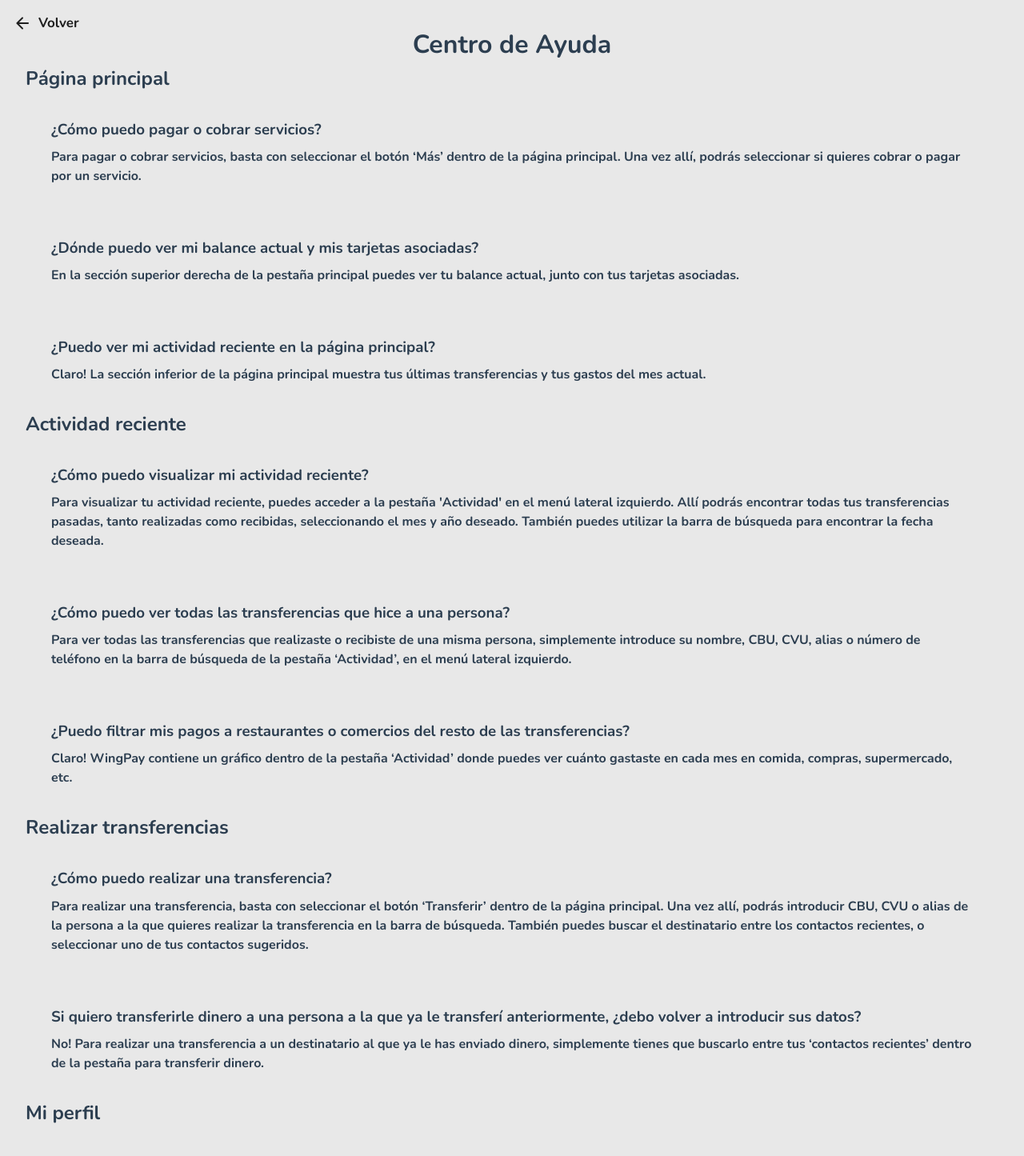
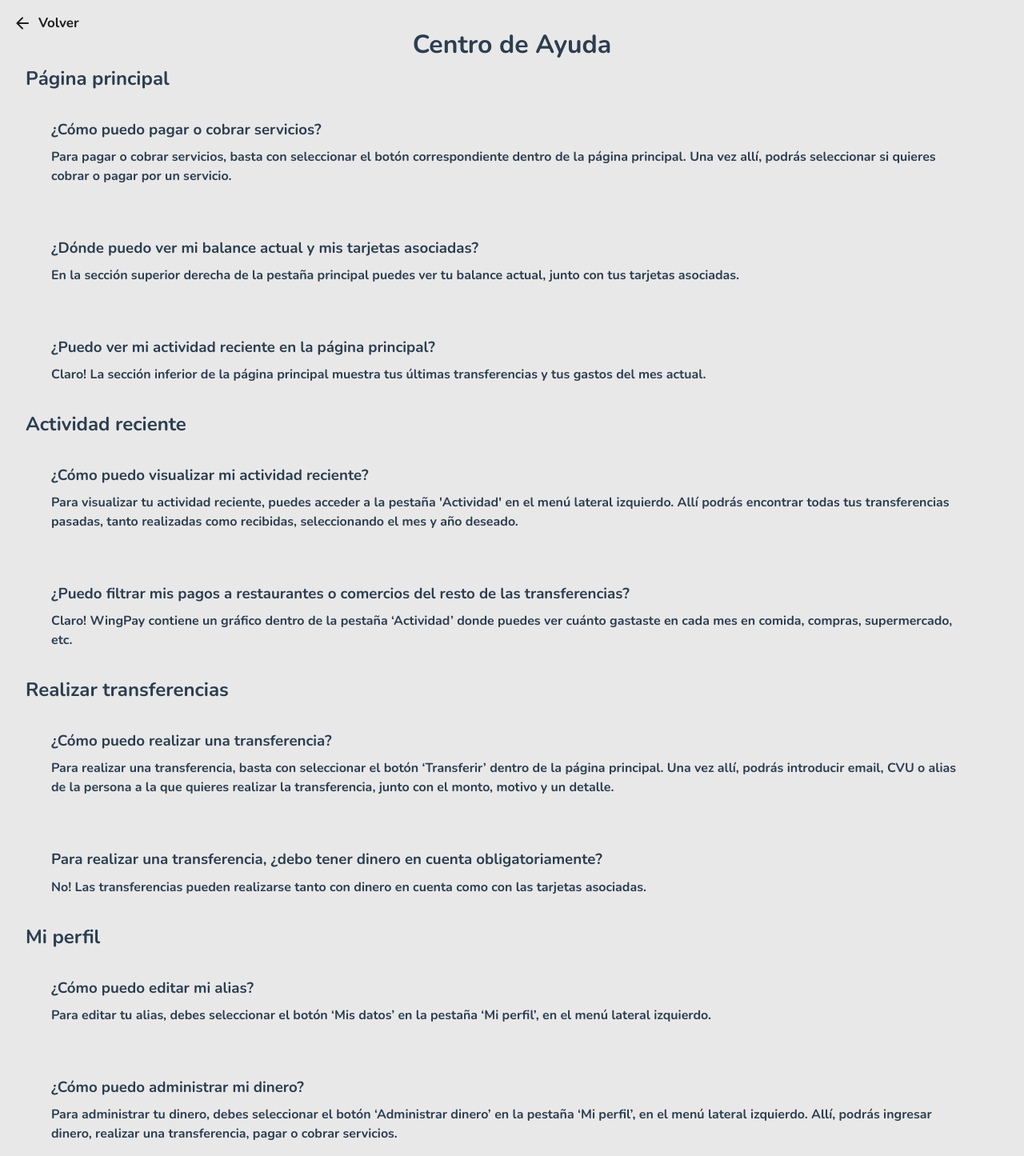
Before and after one commit to Lchiossone2004/TP_HCI, a Vue app in the folder tp-hci-g3/: page /help in a window 1280 px wide. Shown: the top 1445 px of the page at 80% size. Built offline with nearby package versions, Linux system fonts and the light colour scheme.

Commit message:
help pages

```diff
--- a/tp-hci-g3/src/components/ProfileInfo.vue
+++ b/tp-hci-g3/src/components/ProfileInfo.vue
@@ -2,7 +2,7 @@
   <div class="profile-container">
     <div class="profile-header">
       <button class="edit-btn" @click="$emit('edit')">
-        Editar perfil
+        Mis datos
       </button>
     </div>
 
--- a/tp-hci-g3/src/pages/help/HelpInfoActivity.vue
+++ b/tp-hci-g3/src/pages/help/HelpInfoActivity.vue
@@ -6,16 +6,7 @@
         </h3>
 
         <h4 class="ans">
-            Para visualizar tu actividad reciente, puedes acceder a la pestaña 'Actividad' en el menú lateral izquierdo. Allí podrás encontrar todas tus transferencias pasadas, tanto realizadas como recibidas, seleccionando el mes y año deseado. También puedes utilizar la barra de búsqueda para encontrar la fecha deseada.
-        </h4>
-    </div>
-    <div class="faq">
-        <h3>
-            ¿Cómo puedo ver todas las transferencias que hice a una persona?
-        </h3>
-
-        <h4 class="ans">
-            Para ver todas las transferencias que realizaste o recibiste de una misma persona, simplemente introduce su nombre, CBU, CVU, alias o número de teléfono en la barra de búsqueda de la pestaña ‘Actividad’, en el menú lateral izquierdo.
+            Para visualizar tu actividad reciente, puedes acceder a la pestaña 'Actividad' en el menú lateral izquierdo. Allí podrás encontrar todas tus transferencias pasadas, tanto realizadas como recibidas, seleccionando el mes y año deseado.
         </h4>
     </div>
     <div class="faq">
--- a/tp-hci-g3/src/pages/help/HelpInfoHomePage.vue
+++ b/tp-hci-g3/src/pages/help/HelpInfoHomePage.vue
@@ -6,7 +6,7 @@
         </h3>
 
         <h4 class="ans">
-            Para pagar o cobrar servicios, basta con seleccionar el botón ‘Más’ dentro de la página principal. Una vez allí, podrás seleccionar si quieres cobrar o pagar por un servicio.
+            Para pagar o cobrar servicios, basta con seleccionar el botón correspondiente dentro de la página principal. Una vez allí, podrás seleccionar si quieres cobrar o pagar por un servicio.
         </h4>
     </div>
     <div class="faq">
--- a/tp-hci-g3/src/pages/help/HelpInfoLoginAndRegister.vue
+++ b/tp-hci-g3/src/pages/help/HelpInfoLoginAndRegister.vue
@@ -6,7 +6,7 @@
         </h3>
 
         <h4 class="ans">
-            Puede restablecerse desde la pantalla de inicio de sesión, haciendo clic en '¿Olvidaste tu contraseña?', ingresando el correo y siguiendo los pasos para crear una nueva contraseña.
+            Puede restablecerse desde la pantalla de inicio de sesión, haciendo clic en '¿Olvidó su contraseña?', ingresando el correo y siguiendo los pasos para crear una nueva contraseña.
         </h4>
     </div>
     <div class="faq">
--- a/tp-hci-g3/src/pages/help/HelpInfoProfile.vue
+++ b/tp-hci-g3/src/pages/help/HelpInfoProfile.vue
@@ -2,11 +2,11 @@
     <div>
         <div class="faq">
         <h3>
-            ¿Cómo puedo editar los datos de mi perfil?
+            ¿Cómo puedo editar mi alias?
         </h3>
 
         <h4 class="ans">
-            Para editar los datos de tu perfil, debes seleccionar el botón ‘Editar perfil’ en la pestaña ‘Mi perfil’, en el menú lateral izquierdo.
+            Para editar tu alias, debes seleccionar el botón ‘Mis datos’ en la pestaña ‘Mi perfil’, en el menú lateral izquierdo.
         </h4>
     </div>
     <div class="faq">
--- a/tp-hci-g3/src/pages/help/HelpInfoTransfer.vue
+++ b/tp-hci-g3/src/pages/help/HelpInfoTransfer.vue
@@ -6,16 +6,16 @@
         </h3>
 
         <h4 class="ans">
-            Para realizar una transferencia, basta con seleccionar el botón ‘Transferir’ dentro de la página principal. Una vez allí, podrás introducir CBU, CVU o alias de la persona a la que quieres realizar la transferencia en la barra de búsqueda. También puedes buscar el destinatario entre los contactos recientes, o seleccionar uno de tus contactos sugeridos.
+            Para realizar una transferencia, basta con seleccionar el botón ‘Transferir’ dentro de la página principal. Una vez allí, podrás introducir email, CVU o alias de la persona a la que quieres realizar la transferencia, junto con el monto, motivo y un detalle.
         </h4>
     </div>
     <div class="faq">
         <h3>
-            Si quiero transferirle dinero a una persona a la que ya le transferí anteriormente, ¿debo volver a introducir sus datos?
+            Para realizar una transferencia, ¿debo tener dinero en cuenta obligatoriamente?
         </h3>
 
         <h4 class="ans">
-            No! Para realizar una transferencia a un destinatario al que ya le has enviado dinero, simplemente tienes que buscarlo entre tus ‘contactos recientes’ dentro de la pestaña para transferir dinero.
+            No! Las transferencias pueden realizarse tanto con dinero en cuenta como con las tarjetas asociadas.
         </h4>
     </div>
     </div>
```
